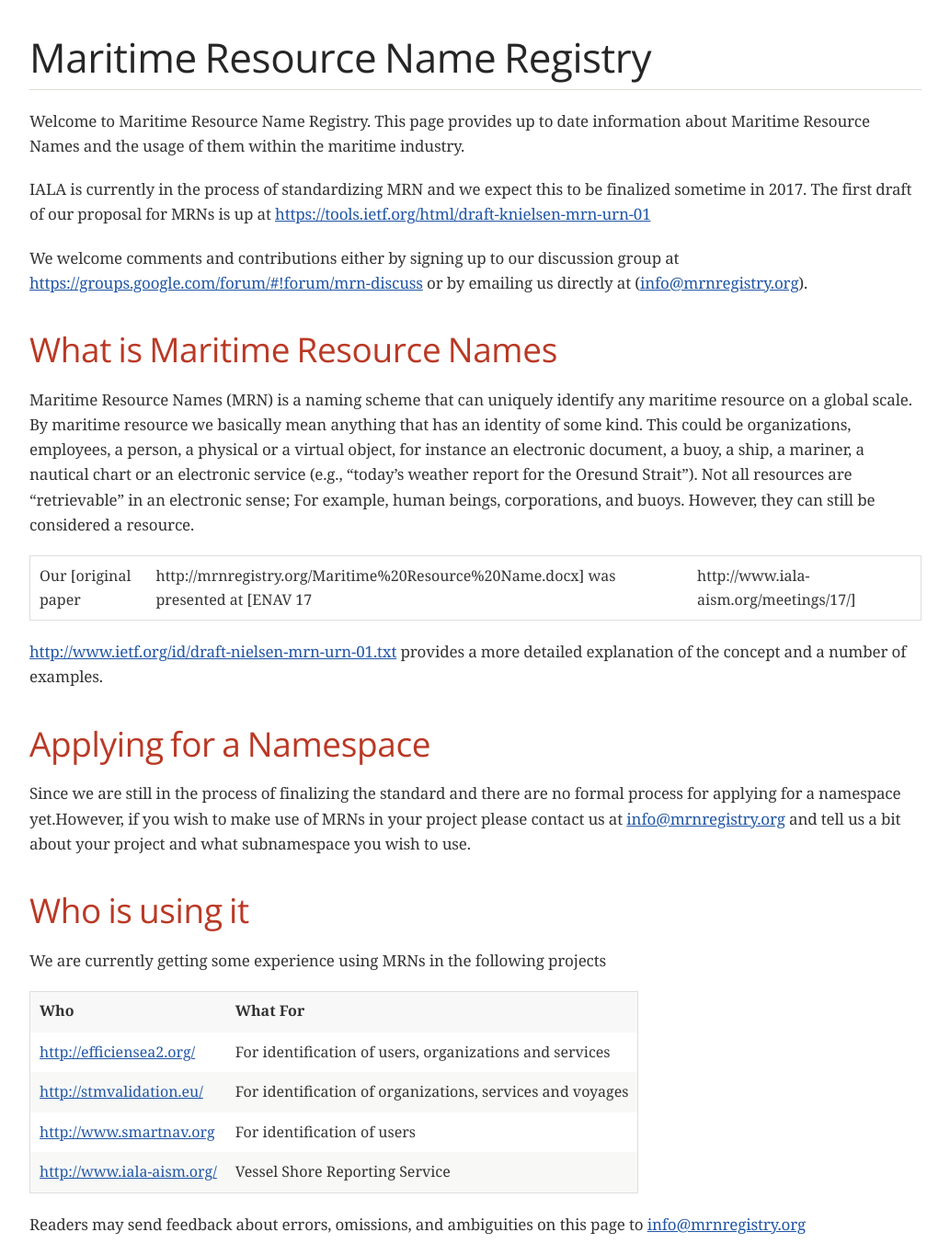
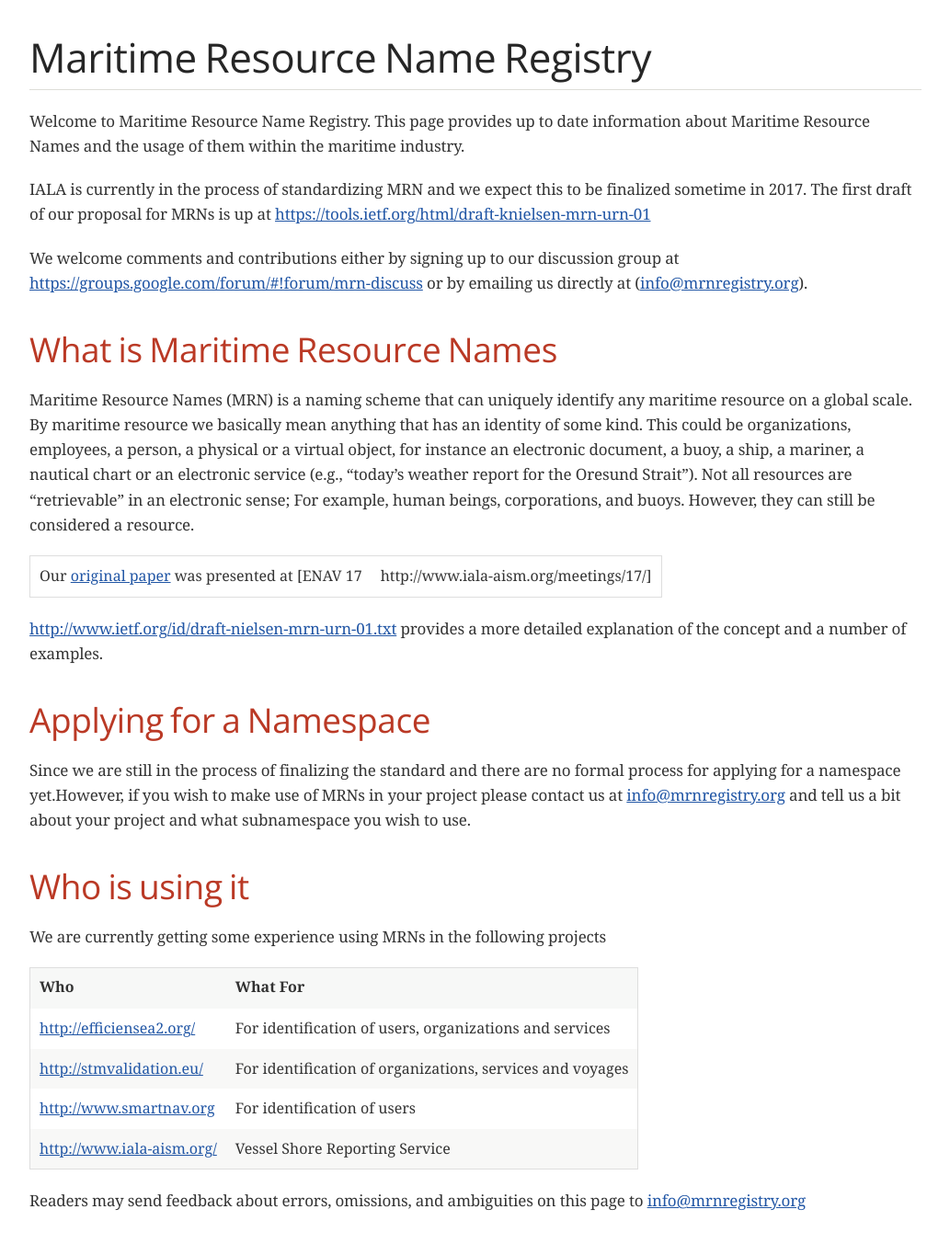
Before and after one commit to dma-dk/www.mrnregistry.org, a Jekyll site: the page built from index.md, in a window 1280 px wide. Shown: the whole page at 92% size, without its empty margins (123-1156 px from the left). Built offline with Jekyll 4.4.1, drawn with Linux system fonts in a browser that asks for light colours; some web fonts are replaced; our own code applies the rules of GitHub Pages for plain Markdown files; after the commit the page ends 1340 px from its top, so only the background shows below that.

Commit message:
Create index.md

```diff
--- a/index.md
+++ b/index.md
@@ -12,7 +12,7 @@
 ## What is Maritime Resource Names
 Maritime Resource Names (MRN) is a naming scheme that can uniquely identify any maritime resource on a global scale. By maritime resource we basically mean anything that has an identity of some kind. This could be organizations, employees, a person, a physical or a virtual object, for instance an electronic document, a buoy, a ship, a mariner, a nautical chart or an electronic service (e.g., "today’s weather report for the Oresund Strait"). Not all resources are "retrievable" in an electronic sense; For example, human beings, corporations, and buoys. However, they can still be considered a resource.
 
-Our [original paper|http://mrnregistry.org/Maritime%20Resource%20Name.docx] was presented at [ENAV 17|http://www.iala-aism.org/meetings/17/]
+Our [original paper](http://mrnregistry.org/Maritime%20Resource%20Name.docx) was presented at [ENAV 17|http://www.iala-aism.org/meetings/17/]
 
 <http://www.ietf.org/id/draft-nielsen-mrn-urn-01.txt> provides a more detailed explanation of the concept and a number of examples.
 
```
